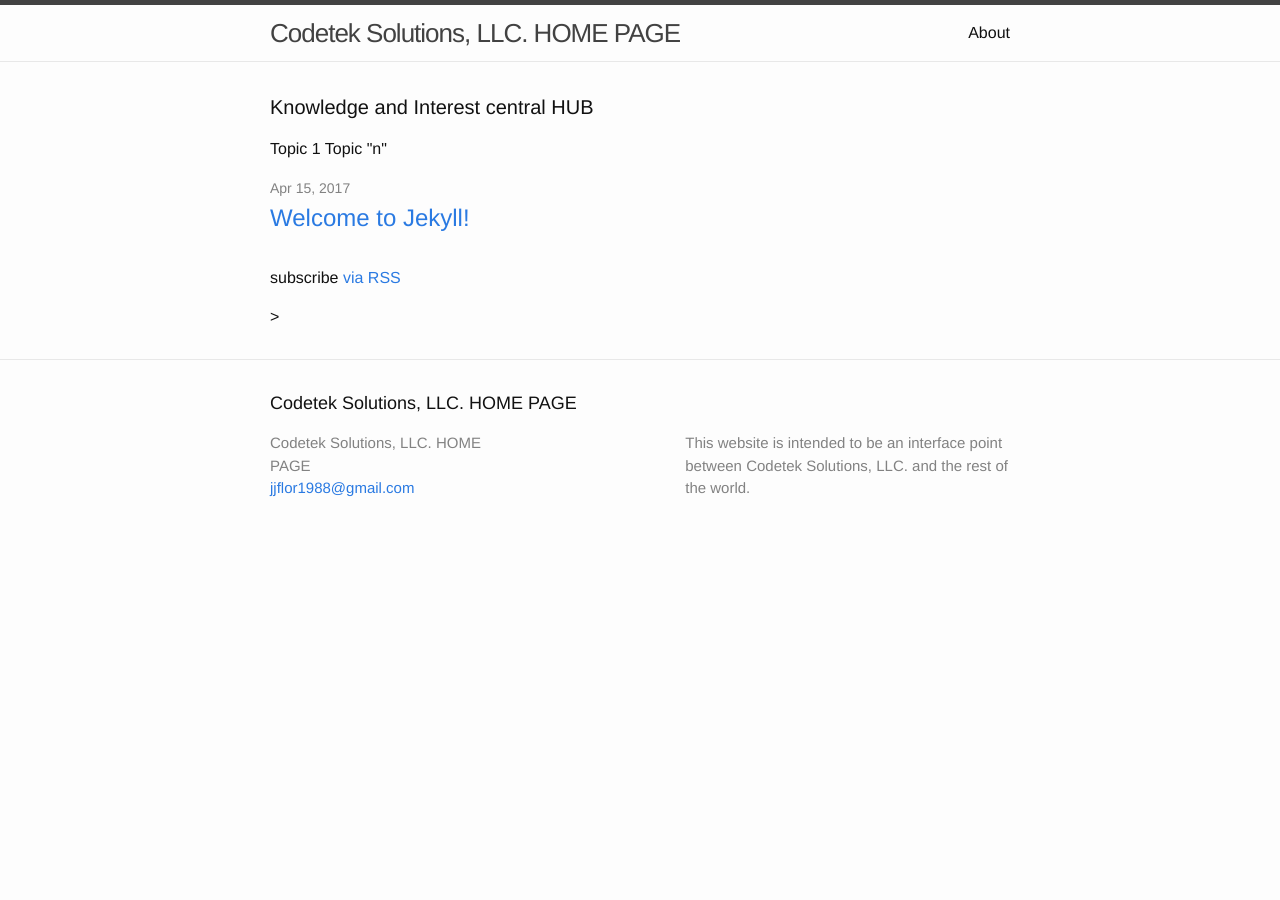
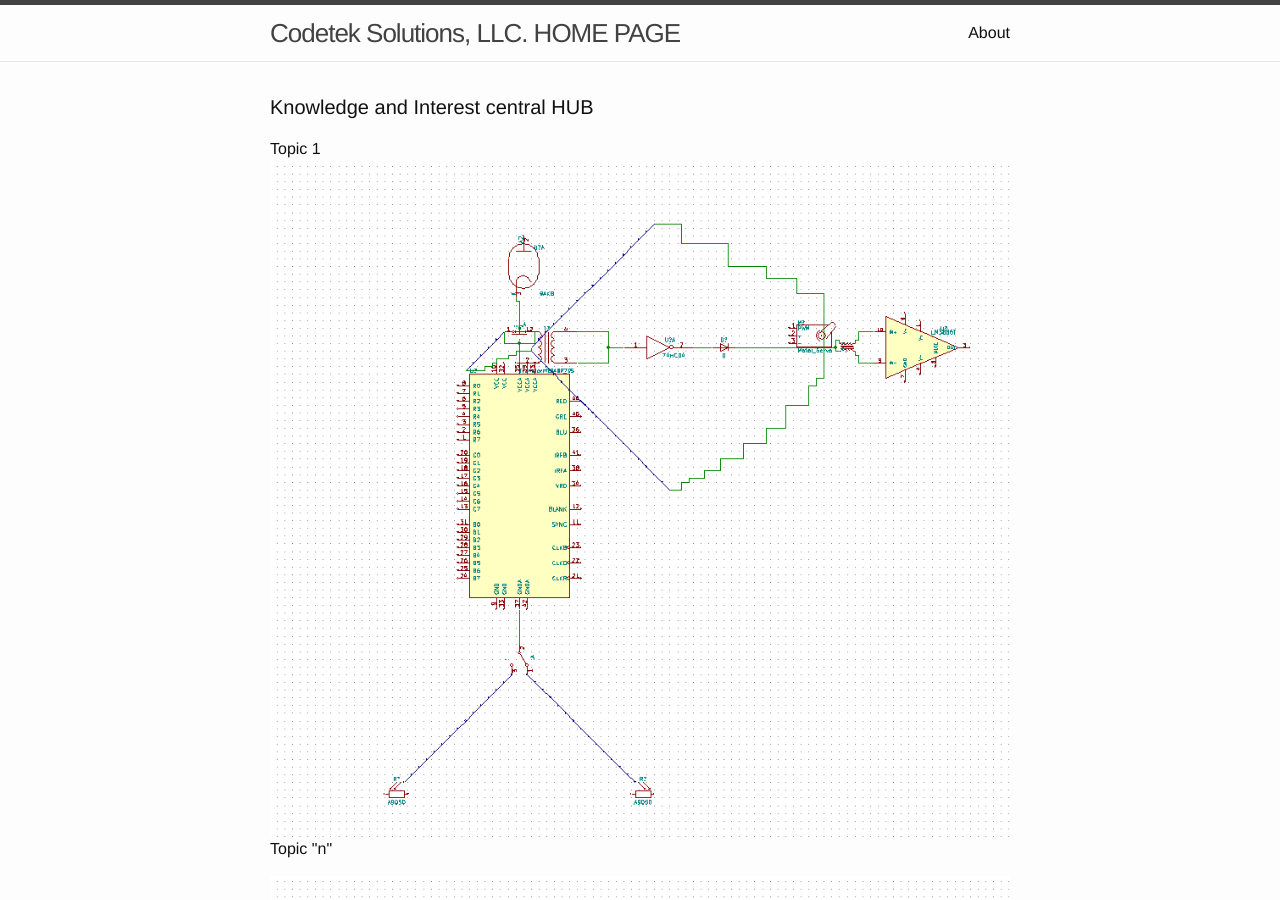
Before and after one commit to nitsu121/nitsu121.github.io, a Jekyll site: the page built from index.html, in a window 1280 px wide and 900 px high. Built offline with Jekyll 4.4.1, drawn with Linux system fonts in a browser that asks for light colours.

Commit message:
Adding content. Image.

```diff
--- a/index.html
+++ b/index.html
@@ -12,7 +12,7 @@ layout: default
 
 
 
-
+		<img src="web_archer.PNG" alt="web archer">
 
 
 
@@ -33,6 +33,8 @@ layout: default
 		Topic "n"
   </h4>
 
+  <img src="web_archer.PNG" alt="web archer">
+
   <ul class="post-list">
     {% for post in site.posts %}
       <li>
```
Also changed, not shown: web_archer.PNG (added).
